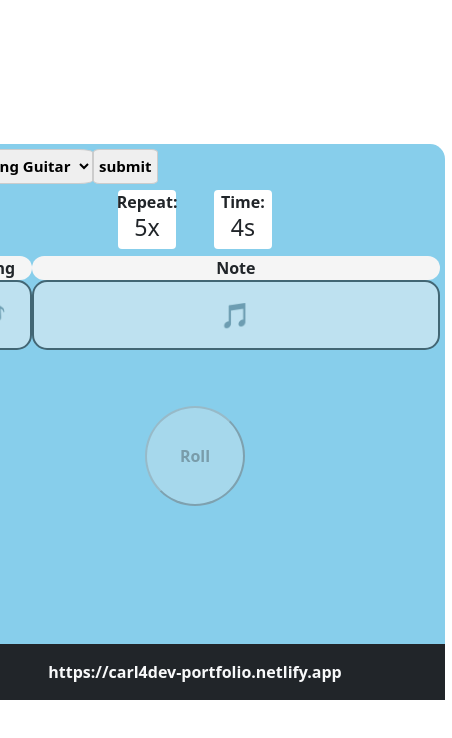
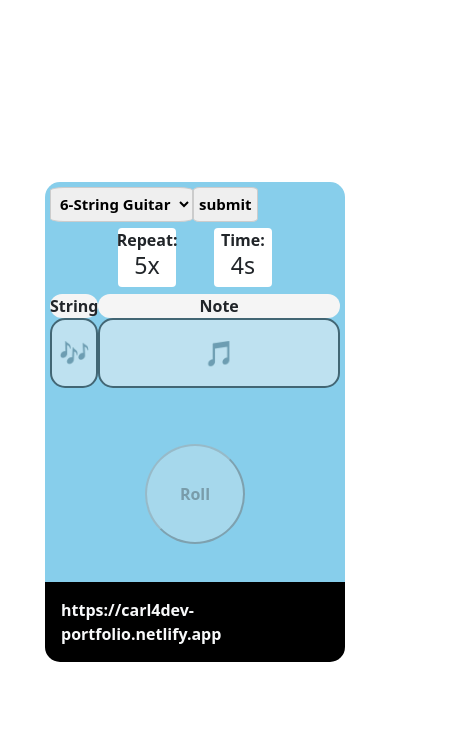
Before and after one commit to Carl4WebDev/Finding-notes, a plain HTML site: page index.html in a window 390 px wide. Shown: the whole page, 452 px wide, since content can reach past the window. Drawn offline with nearby package versions, Linux system fonts and the light colour scheme.

Commit message:
responsive

```diff
--- a/index.css
+++ b/index.css
@@ -13,6 +13,24 @@ body{
     border-top-left-radius: 15px;
     border-top-right-radius: 15px;
 }
+.footer {
+    width: 500px;
+    border-bottom-left-radius: 15px;
+    border-bottom-right-radius: 15px;
+}
+
+@media (max-width:500px) {
+
+    .main-container {
+        padding: 5px;
+        height: 400px;
+        width: 300px;
+    }
+    .footer {
+        width: 300px;
+    }
+}
+
 .input {
     font-size: 15px;
     font-weight: bold;
--- a/index.html
+++ b/index.html
@@ -81,7 +81,7 @@
             </div>
 
         </div>
-        <div class="d-flex align-content-center justify-content-center bg-dark">
+        <div class="d-flex align-content-center justify-content-center bg-black footer">
             <a href="https://carl4dev-portfolio.netlify.app" class="text-decoration-none text-light fw-bolder p-3 rounded-bottom " target="_blank">https://carl4dev-portfolio.netlify.app</a>
         </div>
     </form>
```
